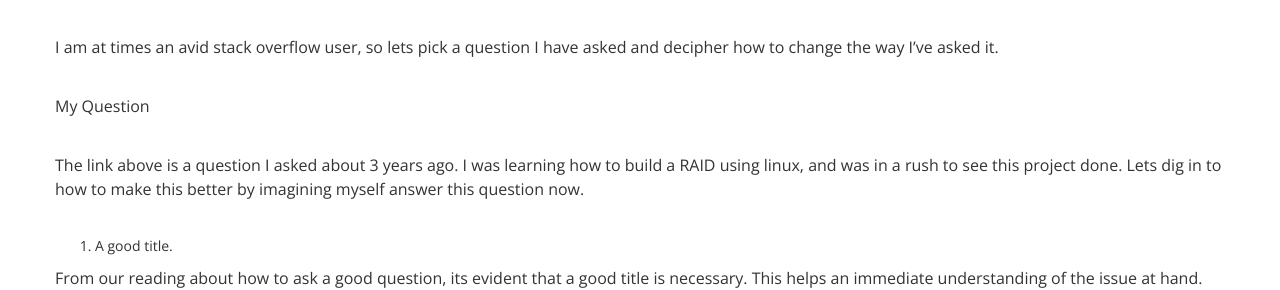
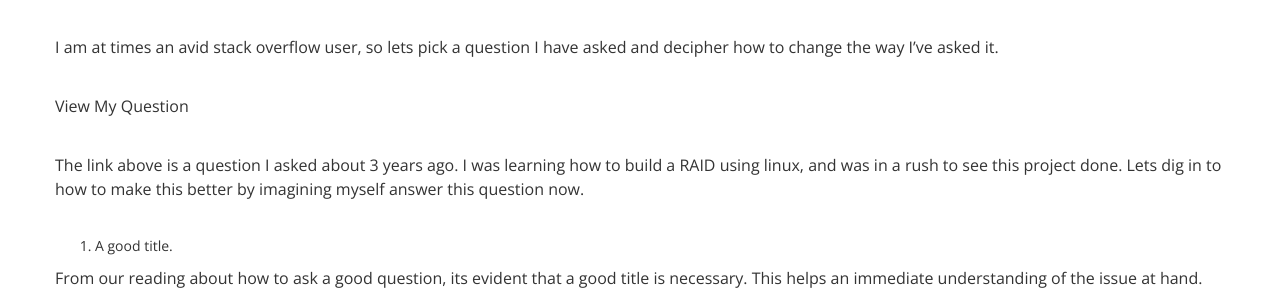
Before and after one commit to vpoola88/vpoola88.github.io, a Jekyll site: the page built from _posts/2015-05-26-c9-questions.md, in a window 1280 px wide and 1192 px high. Shown: the part 364-654 px from the top of the window. Built offline with Jekyll 4.4.1, drawn with Linux system fonts in a browser that asks for light colours; nearby versions of some CDN libraries.

Commit message:
c9 questions post

```diff
--- a/_posts/2015-05-26-c9-questions.md
+++ b/_posts/2015-05-26-c9-questions.md
@@ -10,7 +10,7 @@ Dumb questions may exist, but as the saying goes, there is no such thing as one.
 
 I am at times an avid stack overflow user, so lets pick a question I have asked and decipher how to change the way I've asked it.
 
-<a href="http://askubuntu.com/questions/170405/mdadm-raid-drive-rebuild-each-reboot">My Question</a>
+<a href="http://askubuntu.com/questions/170405/mdadm-raid-drive-rebuild-each-reboot">View My Question</a>
 
 The link above is a question I asked about 3 years ago. I was learning how to build a RAID using linux, and was in a rush to see this project done. Lets dig in to how to make this better by imagining myself answer this question now.
 
```
Also changed, not shown: 1 other file.
